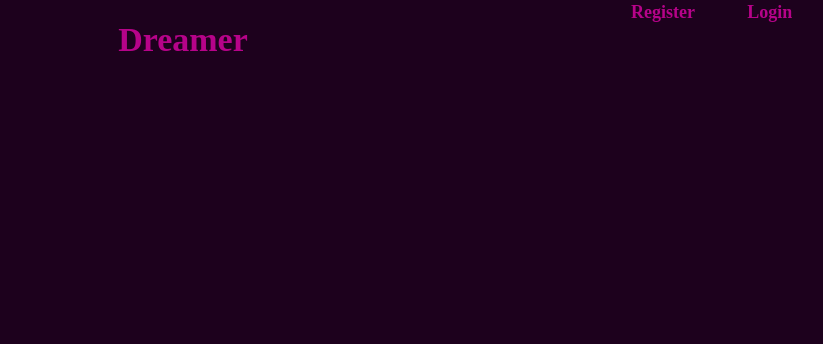
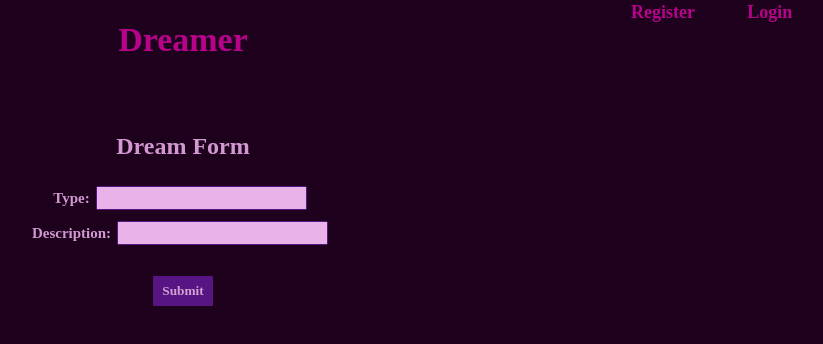
Before and after one commit to MaryHooker/Passion-Project-2020, a React (Create React App) app in the folder dreamer/dreamer/: page /create/dream/1 in a window 1280 px wide. Shown: the top 344 px of the page, without its empty margins (457-1280 px from the left). Built offline with nearby package versions, Linux system fonts and the light colour scheme.

Commit message:
viewing own information as dreamer

```diff
--- a/dreamer/dreamer/src/components/AppContainer.jsx
+++ b/dreamer/dreamer/src/components/AppContainer.jsx
@@ -36,10 +36,13 @@ import LinkDetails from './Admin/Knowledge/LinkDetails';
 ////////// Customer imports /////////
 //Home
 import CustomerHome from './Customer/Home/CustomerHome';
+//Me
+import Me from './Customer/Me/Me';
 //Dreams
 import MyDreams from './Customer/Dreams/MyDreams';
 import ViewOneDream from './Customer/Dreams/ViewOneDream';
 import EditOwnDream from './Customer/Dreams/EditOwnDream';
+import CreateDream from './Customer/Dreams/CreateDream';
 
 class AppContainer extends Component {
   constructor(props) {
@@ -176,6 +179,7 @@ class AppContainer extends Component {
                   <Route path='/dreamers/view/one/:email' exact component={(props) => <ViewOneDreamer {...props} /> }/>
                   <Route path='/dreamers/edit/:email' exact component={(props) => <EditDreamer {...props}/>}/>
                   { /* Customer */ }
+                  <Route path='/me' exact component={() => <Me tokenUser={this.state.tokenUser} /> }/>
 
                 { /*/////// Dreams ///////*/ }
                    { /* Admin */ }
@@ -187,6 +191,7 @@ class AppContainer extends Component {
                    <Route path='/myDreams' exact component={() => <MyDreams tokenUser={this.state.tokenUser}/> }/>
                    <Route path='/dreamers/dreams/view/one/:id' exact component={(props) => <ViewOneDream {...props} />}/>
                    <Route path='/dreamer/dream/edit/:id' exact component={(props) => <EditOwnDream {...props} />}/>
+                   <Route path='/create/dream/:email' exact component={() => <CreateDream tokenUser={this.state.tokenUser}/>}/>
 
                   { /*//////// Meanings ////////*/ }
                   { /* Admin */ }
@@ -210,8 +215,6 @@ class AppContainer extends Component {
                   <Route path='/knowledge/links' exact component={() => <ViewAllLinks/> }/>
                   <Route path='/knowledge/links/create' exact component={() => <CreateLink/> }/>
                   <Route path='/knowledge/links/details/:id' exact component={(props) => <LinkDetails {...props} /> }/>
-
-
                 </Router>
             </div>
       );
--- /dev/null
+++ b/dreamer/dreamer/src/components/Customer/Dreams/CreateDream.jsx
@@ -0,0 +1,74 @@
+import React, { Component } from 'react';
+
+class CreateDream extends Component {
+    constructor(props) {
+        super(props);
+        this.state = {
+            type: "",
+            dreamDescription: "",
+            dreamer: this.props.tokenUser.email,
+        }
+    }
+
+    goBack = () => {
+        window.history.back();
+    }
+
+    // handle changes to fields
+    handleChanges = (event) => {
+        this.setState({ [event.target.id]: event.target.value });
+    }
+
+    // handle submission/ fetch method to add a new meaning to the database
+    handleSubmission = async (event) => {
+        event.preventDefault();
+        //new meaning to be submitted
+        const newDream = {
+            type: this.state.type,
+            dreamDescription: this.state.dreamDescription,
+            dreamer: this.state.dreamer,
+        };
+        const response = await fetch(`/api/dream/relate/${this.state.dreamer}`, {
+            method: "PUT",
+            headers: {
+                // "Authorization": this.props.token,
+                "Content-Type": "application/json",
+                "Accept": "application/json"
+            },
+            body: JSON.stringify(newDream)
+        });
+
+        const json = await response.json();
+        //sanity
+        console.log(json)
+
+        this.goBack();
+    }
+
+    render() {
+
+        return (
+            <div>
+                <h2>Dream Form</h2>
+
+                <form action="">
+                    <div className="form-group">
+                        <label htmlFor="type"><span>Type:</span></label>
+                        <input type="text" name='type' id='type' onChange={this.handleChanges} value={this.state.type} />
+                    </div>
+
+                    <div className="form-group">
+                        <label htmlFor="dreamDescription"><span>Description:</span></label>
+                        <input type="text" name='dreamDescription' id='dreamDescription' onChange={this.handleChanges} value={this.state.dreamDescription} />
+                    </div>
+
+                    <div className="form-group">
+                        <button type='submit' onClick={this.handleSubmission}>Submit</button>
+                    </div>
+                </form>
+            </div>
+        );
+    }
+}
+
+export default CreateDream;
--- a/dreamer/dreamer/src/components/Customer/Dreams/MyDreams.jsx
+++ b/dreamer/dreamer/src/components/Customer/Dreams/MyDreams.jsx
@@ -35,6 +35,8 @@ class MyDreams extends Component {
             <div>
                 <h2 className='dreamersPageTitle'>My Dreams</h2>
                 <br/>
+                                <Link to={`/create/dream/${this.props.tokenUser.email}`} className='linkLink'><button>Add</button></Link>
+
                 <div className='dreamersContainer'>
                 {
                     this.state.dreams.map((dream) => {
--- a/dreamer/dreamer/src/components/Customer/Home/CustomerHome.jsx
+++ b/dreamer/dreamer/src/components/Customer/Home/CustomerHome.jsx
@@ -10,10 +10,15 @@ class CustomerHome extends Component {
     }
     render() {
         return (
-            <div>
+            <div className='adminHomeContainer'>
+                <div className='adminTitle'>
                 <h2>Welcome back <span className='userName'>{this.props.tokenUser.name}</span>!</h2>
+                </div>
                 <br/>
-                <div className='dreamersLink'>
+                <div className='adminLinkP'>
+                <Link to='/me' className='dreamersLink'><button className='adminHomeButton1'>Me</button></Link>
+                </div>
+                <div className='dreamsLinkP'>
                 <Link to='/myDreams' className='dreamersLink'><button className='adminHomeButton4'>My Dreams</button></Link>
                 </div>
             </div>
--- /dev/null
+++ b/dreamer/dreamer/src/components/Customer/Me/Me.jsx
@@ -0,0 +1,50 @@
+import React,{Component} from 'react';
+
+class Me extends Component {
+    constructor(props) {
+        super(props);
+        this.state = {
+            dreamer:{},
+         }
+    }
+
+    //when component mounts, run inner function
+    componentDidMount(){
+        this.loadData();
+        //sanity
+        console.log(this.props.tokenUser.email)
+    }
+
+    //function to fetch method to view logged in dreamers information
+    loadData = async() => {
+        let response = await fetch(`/dreamers/customer/view/${this.props.tokenUser.email}`,{
+            method:"GET",
+        })
+        let json = await response.json();
+        //sanity
+        console.log(`Me ${JSON.stringify(json)}`);
+        //place in state
+        this.setState({
+            dreamer:json
+        })
+    }
+
+    render() {
+        return (
+            <div>
+                <h3>Me</h3>
+                <br/>
+                <br/>
+                <br/>
+                <div className='dreamerDisplay'>
+                <p className='listedData'>{this.state.dreamer.name}</p>
+                <p className='listedData'>{this.state.dreamer.email}</p>
+                </div>
+                {/* <Link to={`/dreamer/dream/edit/${this.state.dream._id}`}><button>Edit</button></Link>
+                <button onClick={this.deleteDream}>Delete</button> */}
+            </div>
+         );
+    }
+}
+
+export default Me;
```
